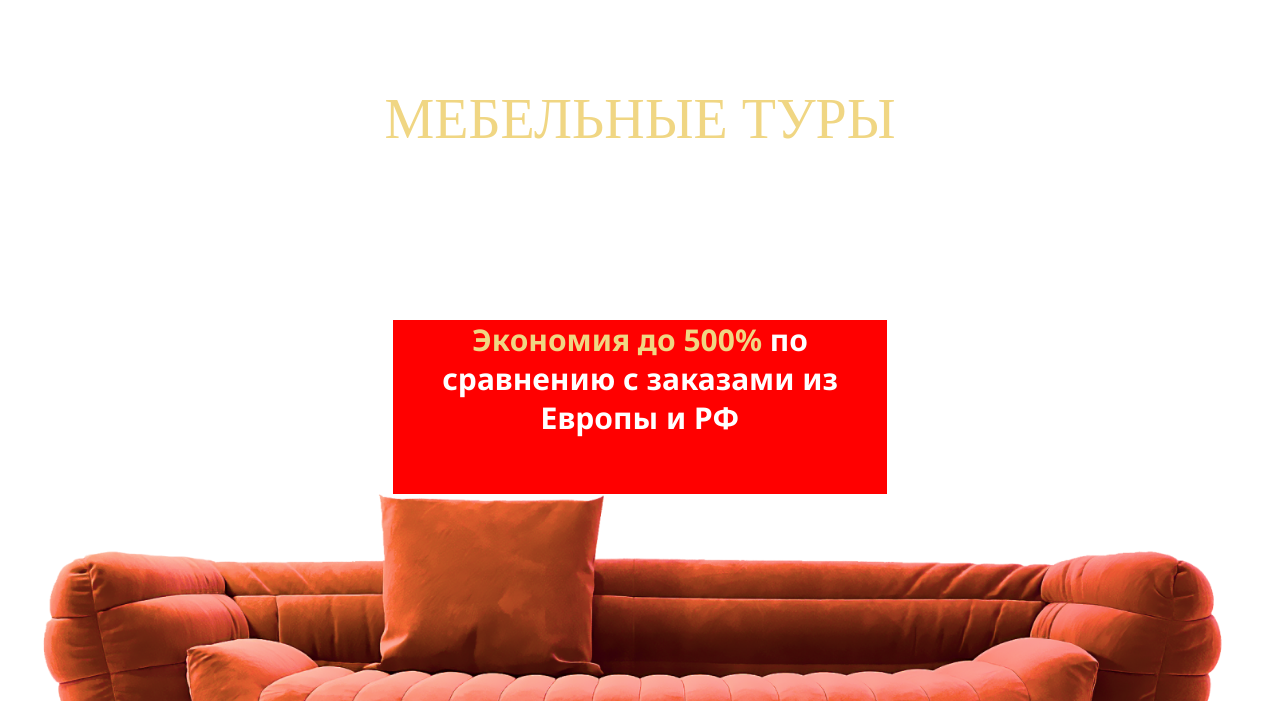
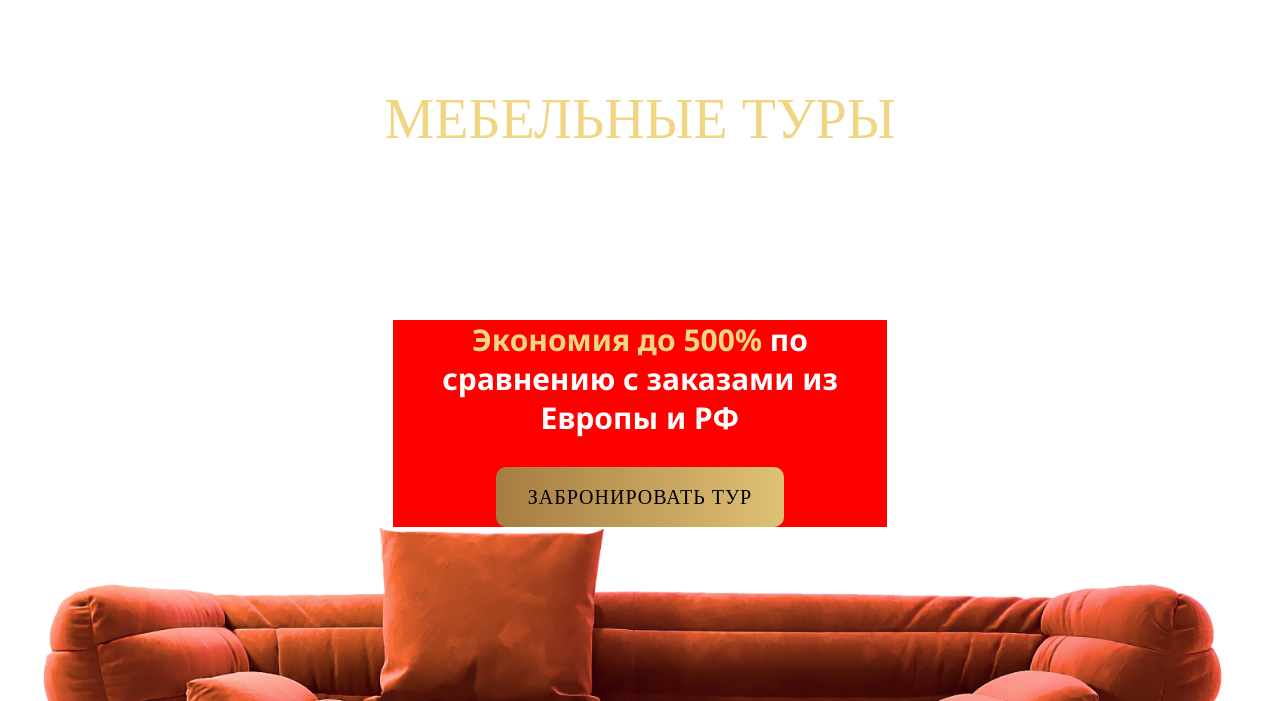
Before and after one commit to XenoPOMP-Interns/b2b-test-task, a website built with webpack: page index.html in a window 1280 px wide. Shown: the part 99-800 px from the top of the page. Built offline with nearby package versions, Linux system fonts and the light colour scheme; files whose address does not match are found by name; a web font is replaced by a local one.

Commit message:
add button

```diff
--- a/index.html
+++ b/index.html
@@ -204,6 +204,12 @@
                             <p>
                                 <strong>Экономия до 500%</strong> по сравнению с заказами из Европы и РФ
                             </p>
+
+                            <div class='reserve__welcome'>
+                                <button class='reserve__button'>
+                                    забронировать тур
+                                </button>
+                            </div>
                         </article>
 
                         <img class='sofa__welcome' src='./31081b65ef46b0ea1af8.png' alt='Sofa' />
--- a/styles/layout/main/welcome_section.scss
+++ b/styles/layout/main/welcome_section.scss
@@ -64,15 +64,39 @@
 
         background: red;
 
-        font-size: toLocalEm(30, 20); // 1em = 20px
+        font-size: toLocalEm(30, 20); // 1em = 30px
         font-weight: 700;
         line-height: toLocalEm(39, 30);
         text-align: center;
         color: #FFFFFF;
+        display: flex;
+        flex-direction: column;
+        align-items: center;
+        gap: toLocalEm(30, 30);
 
         strong {
           font-weight: inherit;
           color: #F0D683;
+        }
+
+        .reserve__welcome {
+          button.reserve__button {
+            @extend %mainFont;
+
+            background: linear-gradient(90deg, #67310A -108.98%, #F0D683 129.77%);
+            text-transform: uppercase;
+            font-size: toLocalEm(20, 30); // 1em = 20px
+
+            padding:
+              toLocalEm(18, 20)
+              toLocalEm(32, 20)
+            ;
+
+            border-radius: toLocalEm(10, 20);
+            line-height: toLocalEm(24, 20);
+            letter-spacing: .05em;
+            font-weight: 400;
+          }
         }
       }
 
--- a/styles/nullstyles.scss
+++ b/styles/nullstyles.scss
@@ -12,3 +12,10 @@ a {
   // user-select: none;
   text-decoration: none;
 }
+
+button {
+  border: none;
+  outline: none;
+  cursor: pointer;
+  user-select: none;
+}
```
Also changed, not shown: dist/index.html, dist/main.css.
